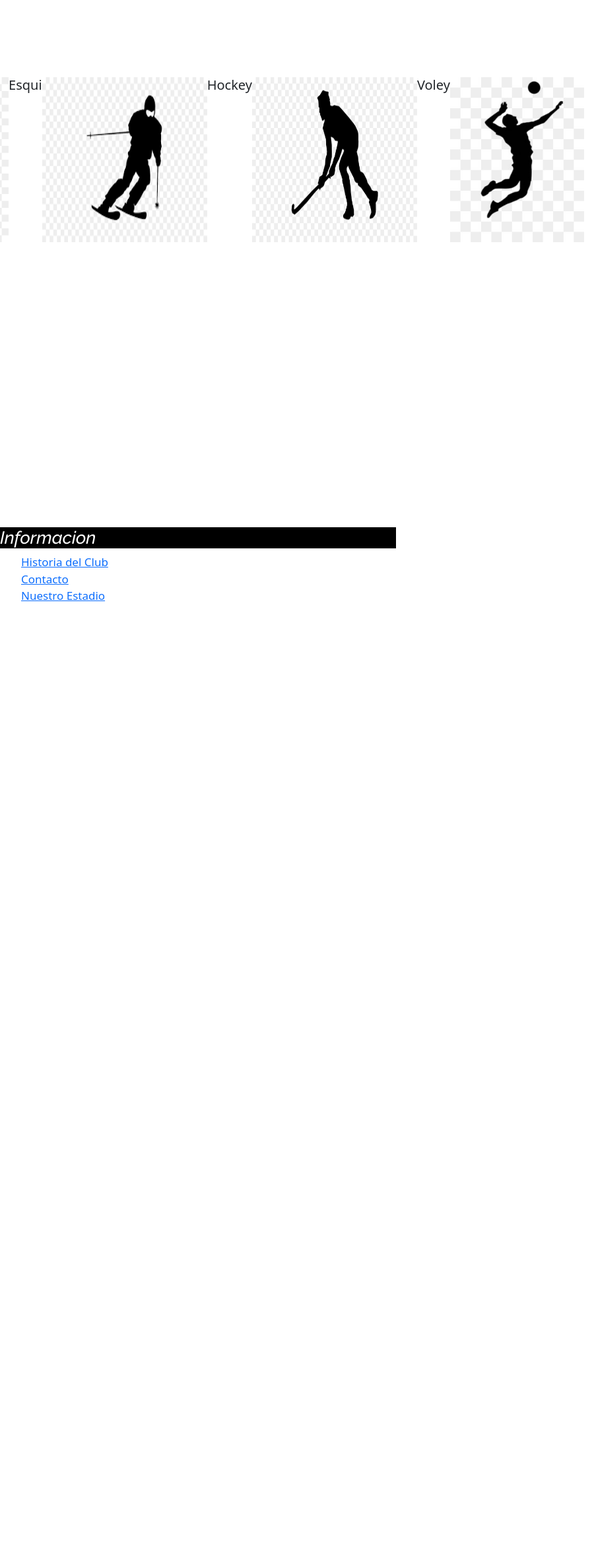
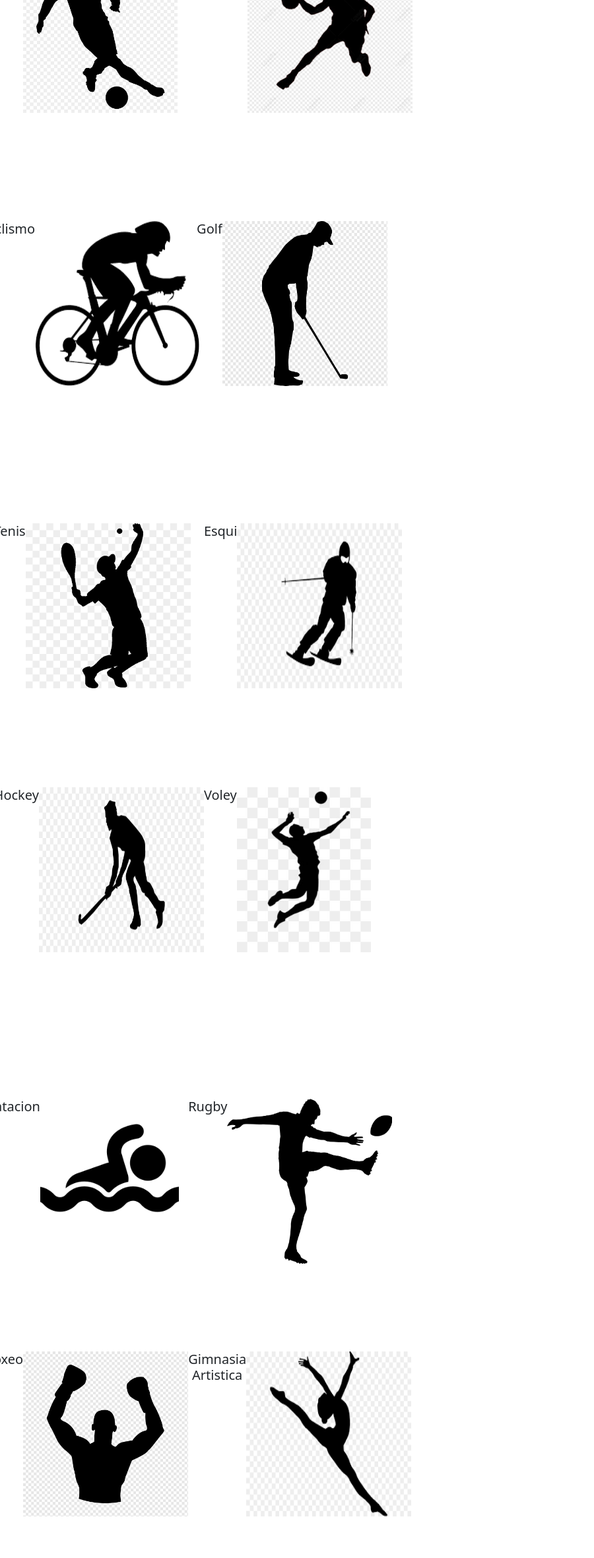
Before and after one commit to AgustinMatias99/riverproyecto, a plain HTML site: page index.html in a window 600 px wide. Shown: the part 439-2800 px from the top of the page at 66% size, 900 px wide, since content can reach past the window. Before the commit the page ends 1371 px from the top, so only its background shows below. Drawn offline with nearby package versions, Linux system fonts and the light colour scheme.

Commit message:
proyectodos

```diff
--- a/css/styles.css
+++ b/css/styles.css
@@ -1,4 +1,4 @@
-header h1{
+h1{
     color: red;
     text-align: center;
     font-family: 'Raleway', sans-serif;;
@@ -66,14 +66,15 @@ footer h2{
     font-family: 'Raleway', sans-serif;
 }
 
-body{
-    background-image: url(../img/escudo.png);
-    background-repeat: no-repeat;
-    background-size: 110px;
+.escudo{
+    display: flex;
+    justify-content: center;
+    height: 150px;
 }
 
 header div{
     display: flex;
+    justify-content: baseline;
 }
 
 .titulo{
@@ -246,7 +247,91 @@ footer{
     font-weight: bold
 }
 
-.navhome{
-    margin: 0px 0px 0px 60px;
-    padding: 0px 0px 0px 60px;
+
+@media (max-width: 600px) and (min-width: 280px){
+    .deporteuno{
+        display: flex;
+        flex-direction: column;
+    }
+    .deportedos{
+        display: flex;
+        flex-direction: column;
+    }
+    .deportetres{
+        display: flex;
+        flex-direction: column;
+    }
 }
+@media (max-width: 1024px) and (min-width: 600px){
+    .deporteuno{
+        height: 100vh;
+        display: grid;
+        grid-template-columns: auto;
+        grid-template-rows: auto;
+        grid-template-areas: "futbol basquet" "ciclismo golf";
+    }
+    .deportedos{
+        height: 100vh;
+        display: grid;
+        grid-template-columns: auto;
+        grid-template-rows: auto;
+        grid-template-areas: "tenis esqui" "hockey voley";
+    }
+    .deportetres{
+        height: 100vh;
+        display: grid;
+        grid-template-columns: auto;
+        grid-template-rows: auto;
+        grid-template-areas: "natacion rugby" "boxeo gimnasia";
+    }
+}
+
+.futbol{
+    grid-area: futbol;
+}
+
+.ciclismo{
+    grid-area: ciclismo;
+}
+
+.tenis{
+    grid-area: tenis;
+}
+
+.hockey{
+    grid-area: hockey;
+}
+
+.natacion{
+    grid-area: natacion;
+    height: 210px;
+
+}
+
+.boxeo{
+    grid-area: boxeo;
+}
+
+.basquet{
+    grid-area: basquet;
+}
+
+.esqui{
+    grid-area: esqui;
+}
+
+.gimnasia{
+    grid-area: gimnasia;
+}
+
+.rugby{
+    grid-area: rugby;
+}
+
+.golf{
+    grid-area: golf;
+}
+
+.voley{
+    grid-area: voley;
+}
--- a/index.html
+++ b/index.html
@@ -16,9 +16,18 @@
     <title> River Plate </title>
 </head>
 <body>
-
+    <div class="tituloyescudo">
+        <div class="titulouno">
+            <h1> Club River Plate </h1>
+        </div>
+        <div class="escudo">
+            <a href="index.html">
+                <img src="img/escudo.png" width="160px" height="160px" alt="escudo">
+            </a>
+        </div>
+    </div>
+    <br>
     <header>
-        <h1> Club River Plate </h1>
 
         <nav class="navhome">
             <ul>
@@ -36,47 +45,87 @@
 
         <h2> Deportes</h2>
 
-        <div>
+
+            <div class="deporteuno">
+                <div class="futbol">
                     <h3> Futbol </h3>
 
                     <img src="img/futbol.jpg" alt="Futbol">
-
+                </div>
+                <div class="basquet">
                     <h3> Basquet </h3>
 
                     <img src="img/basquet.png" alt="Basquet">
-
+                </div>
+                <div class="ciclismo">
                     <h3> Ciclismo </h3>
 
                     <img src="img/ciclismo.png" alt="Ciclismo">
-
+                </div>
+                <div class="golf">
                     <h4> Golf </h4>
 
                     <img src="img/golf.png" alt="Golf">
                 </div>
+            </div>
 
-        <br><br><br><br><br>
+            <br><br><br>
 
-        <div>
+            <div class="deportedos">
+                <div class="tenis">
                     <h4> Tenis </h4>
 
                     <img src="img/tenis.png" alt="Tenis">
-
+                </div>
+                <div class="esqui">
                     <h4> Esqui </h4>
 
                     <img src="img/esqui.png" alt="Esqui">
-
+                </div>
+                <div class="hockey">
                     <h4> Hockey </h4>
 
                     <img src="img/hockey.jpg" alt="Hockey">
-
+                </div>
+                <div class="voley">
                     <h5> Voley </h5>
 
                     <img src="img/voley.jpg" alt="Voley">
+                </div>
+            </div>
 
+            <br><br><br>
+
+            <div class="deportetres">
+                <div class="natacion">
+                    <h5> Natacion </h5>
+
+                    <img src="img/natacion.png" alt="Natacion" class="natacion">
                 </div>
+
+                <div class="rugby">
+                    <h5> Rugby </h5>
+
+                    <img src="img/rugby.png" alt="Rugby">
+                </div>
+                <div class="boxeo">
+                    <h5> Boxeo </h5>
+
+                    <img src="img/boxeo.png" alt="Boxeo">
+                </div>
+                <div class="gimnasia">
+                    <h5>
+                        Gimnasia
+                        <br>
+                        Artistica
+                    </h5>
+
+                    <img src="img/gimnasia.png" alt="Gimnasia Artistica" class="gimnasia">
+                </div>
+            </div>
+
     </header>
 
-    <br><br><br><br><br><br><br><br><br><br><br><br><br><br><br><br><br><br>
 
     <footer>
         <h2> Informacion </h2>
```
Also changed, not shown: pages/contacto.html (+6 -4 lines), pages/estadio.html (+6 -4 lines), pages/historia.html (+6 -4 lines), pages/socios.html (+6 -4 lines), img/boxeo.png (added), img/gimnasia.png (added), img/natacion.png (added), img/rugby.png (added). Lines whose indentation alone changed are shown as unchanged.
